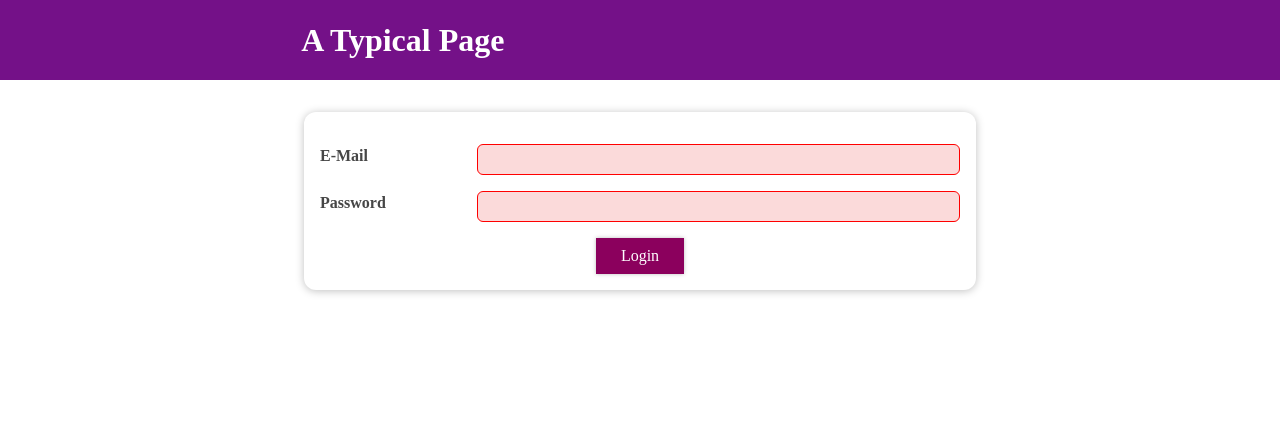
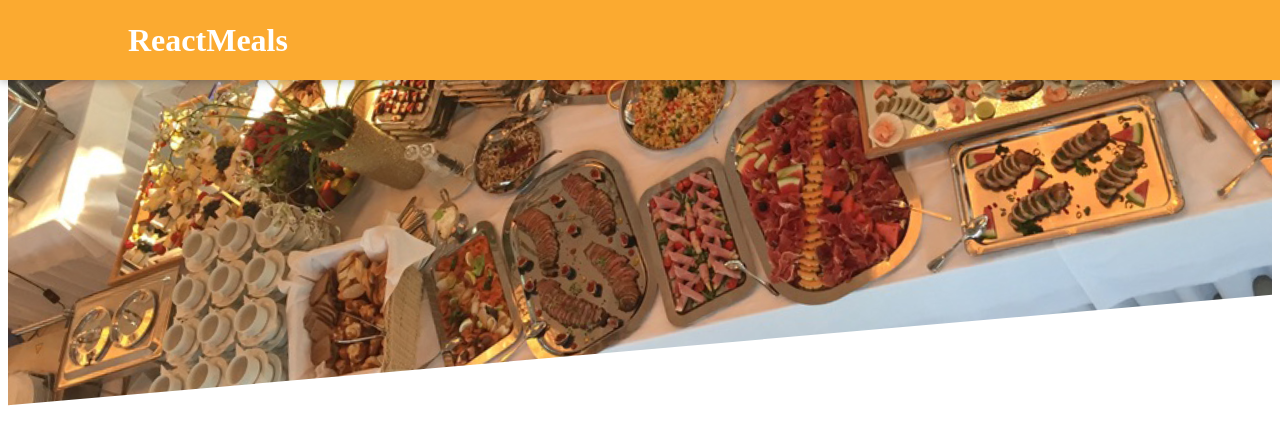
Before and after one commit to LeeKM321/react-study202504, a React (Vite) app: page / in a window 1280 px wide. Shown: the top 444 px of the page. Built offline with nearby package versions, Linux system fonts and the light colour scheme.

Commit message:
Food 템플릿 구성 중 (Header)

```diff
--- a/package.json
+++ b/package.json
@@ -12,6 +12,7 @@
   "dependencies": {
     "react": "^19.0.0",
     "react-dom": "^19.0.0",
+    "sass": "^1.86.3",
     "styled-components": "^6.1.17"
   },
   "devDependencies": {
--- a/src/App.jsx
+++ b/src/App.jsx
@@ -1,53 +1,10 @@
-import React, { useContext, useEffect, useState } from 'react';
-import MainHeader from './components/SideEffect/MainHeader/MainHeader';
-import Login from './components/SideEffect/Login/Login';
-import Home from './components/SideEffect/Home/Home';
-import { AuthContext } from './components/SideEffect/store/AuthContextProvider';
+import React from 'react';
+import Header from './components/Food/Layout/Header';
 
 const App = () => {
-  const { isLoggedIn, changeLoginStatus } = useContext(AuthContext);
-
-  // 서버로 로그인을 요청하는 함수. (나중에 fetch등을 통해 실제로 요청이 들어갈 겁니다.)
-  const loginHandler = (email, password) => {
-    if (email === 'abc1234@naver.com' && password === 'aaa1111') {
-      // 로그인 성공
-      changeLoginStatus(true);
-      // 브라우저가 제공하는 저장소 localStorage.
-      // 새로고침이나 브라우저를 종료해도 데이터가 계속 유지됨.
-      localStorage.setItem('login-flag', '1');
-    } else {
-      alert('로그인 실패입니다.');
-    }
-  };
-
-  const logoutHandler = () => {
-    changeLoginStatus(false);
-    localStorage.removeItem('login-flag');
-  };
-
-  useEffect(() => {
-    // 이 useEffect의 콜백은 최초 렌더링 시 딱 한번만 동작해도 되는 로직.
-    console.log('useEffect Called!');
-
-    // 화면이 렌더링 될 때 localStorage를 확인해서
-    // login-flag라는 데이터 있다면 로그인 상태를 변경하자
-    const storedLoginFlag = localStorage.getItem('login-flag');
-    if (storedLoginFlag === '1') {
-      changeLoginStatus(true);
-    }
-  }, []);
-  // 의존성 배열: useEffect가 실행되어야 하는 트리거 변수.
-  // 배열 안에 상태 변수를 지정하면, 해당 변수의 값이 변할 때마다 useEffect가 실행되고,
-  // 만약 빈 배열을 전달하면 최초 렌더링 과정에서 단 한번만 실행.
-
   return (
-    // 컨텍스트를 생성했다면 전역 상태를 사용하고자 하는 컴포넌트를 Provider로 감싸줍니다.
     <>
-      <MainHeader onLogout={logoutHandler} />
-      <main style={{ marginTop: '7rem' }}>
-        {isLoggedIn && <Home />}
-        {!isLoggedIn && <Login onLogin={loginHandler} />}
-      </main>
+      <Header />
     </>
   );
 };
--- /dev/null
+++ b/src/components/Food/Layout/Header.jsx
@@ -0,0 +1,19 @@
+import React from 'react';
+import styles from './Header.module.scss';
+import mealsImage from '../../../assets/meals.jpg';
+
+const Header = () => {
+  return (
+    <>
+      <header className={styles.header}>
+        <h1>ReactMeals</h1>
+        <button>Cart</button>
+      </header>
+      <div className={styles['main-image']}>
+        <img src={mealsImage} alt='Looks very delicious meals' />
+      </div>
+    </>
+  );
+};
+
+export default Header;
--- /dev/null
+++ b/src/components/Food/Layout/Header.module.scss
@@ -0,0 +1,31 @@
+$my-orange: #fbaa30;
+
+.header {
+  position: fixed;
+  top: 0;
+  left: 0;
+  width: 100%;
+  height: 5rem;
+  background-color: $my-orange;
+  color: white;
+  display: flex;
+  justify-content: space-between;
+  align-items: center;
+  padding: 0 10%;
+  box-shadow: 0 2px 8px rgba(0, 0, 0, 0.25);
+  z-index: 10;
+}
+
+.main-image {
+  width: 100%;
+  height: 25rem;
+  z-index: 0;
+  overflow: hidden;
+
+  img {
+    width: 110%;
+    height: 100%;
+    object-fit: cover;
+    transform: rotate(-5deg) translateY(-4rem) translateX(-1rem);
+  }
+}
```
Also changed, not shown: src/assets/meals.jpg (added), 1 other file (tests, documents, lock files or other folders).
